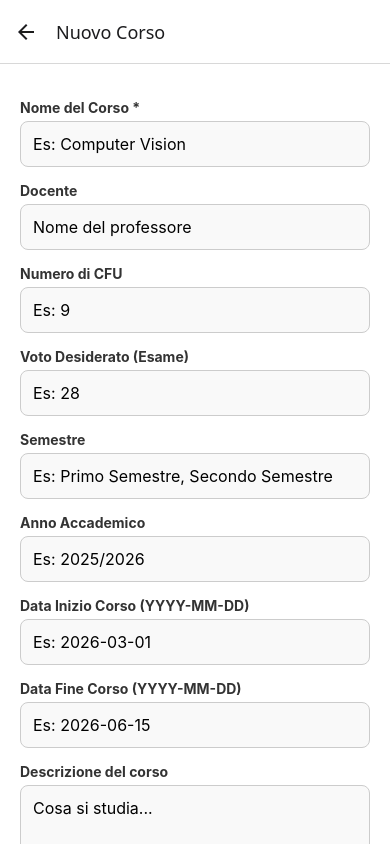
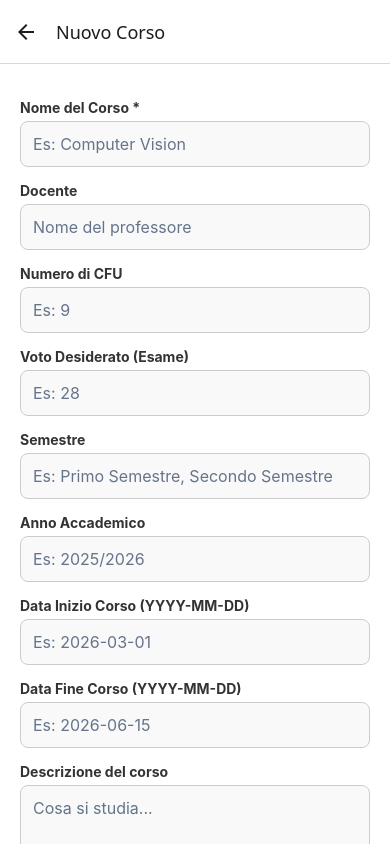
Before and after one commit to Angelo04-COP/Study-Exam-Planner, a React Native app: screen /AddCorso in a window 390 px wide. Built offline with nearby package versions, Linux system fonts and the light colour scheme.

Commit message:
Aggiustato problema modali

```diff
--- a/src/screens/add/AddCorsoScreen.tsx
+++ b/src/screens/add/AddCorsoScreen.tsx
@@ -1,6 +1,6 @@
 // src/screens/add/AddCorsoScreen.tsx
 import React, { useEffect, useState } from 'react';
-import { Alert, Keyboard, KeyboardAvoidingView, Platform, ScrollView, StyleSheet, Text, TextInput, TouchableOpacity, TouchableWithoutFeedback } from 'react-native';
+import { Alert, KeyboardAvoidingView, Platform, ScrollView, StyleSheet, Text, TextInput, TouchableOpacity } from 'react-native';
 import { aggiornaCorso, salvaNuovoCorso } from '../../constants/storage';
 
 export default function NuovoCorsoScreen({ route, navigation }: { route: any, navigation: any }) {
@@ -134,48 +134,51 @@ export default function NuovoCorsoScreen({ route, navigation }: { route: any, na
 
   return (
     <KeyboardAvoidingView
-    style={{ flex: 1 }}
-    behavior={Platform.OS === 'ios' ? 'padding' : 'height'}
+      style={{ flex: 1, backgroundColor: '#fff' }}
+      behavior={Platform.OS === 'ios' ? 'padding' : undefined}
+      // AGGIUNTA FONDAMENTALE: Calcola lo spazio della barra di navigazione in alto
+      keyboardVerticalOffset={Platform.OS === 'ios' ? 90 : 0}
     >
-    {/* Questo permette di chiudere la tastiera cliccando fuori dai campi */}
-    <TouchableWithoutFeedback onPress={Keyboard.dismiss}>
-
-    <ScrollView style={styles.container} keyboardShouldPersistTaps="handled">
+      <ScrollView
+        style={styles.container}
+        // Permette di cliccare fuori per chiudere la tastiera (senza bloccare il Web!)
+        keyboardShouldPersistTaps="handled"
+        // Aggiunge spazio extra in fondo per non far coprire il pulsante "Salva" dalla tastiera
+        contentContainerStyle={{ paddingBottom: 120}}
+      >
         <Text style={styles.label}>Nome del Corso *</Text>
-      <TextInput style={styles.input} placeholder="Es: Computer Vision" value={nome} onChangeText={setNome} />
+        <TextInput style={styles.input} placeholder="Es: Computer Vision" placeholderTextColor="#64748B" value={nome} onChangeText={setNome} />
 
         <Text style={styles.label}>Docente</Text>
-      <TextInput style={styles.input} placeholder="Nome del professore" value={docente} onChangeText={setDocente} />
+        <TextInput style={styles.input} placeholder="Nome del professore" placeholderTextColor="#64748B" value={docente} onChangeText={setDocente} />
 
         <Text style={styles.label}>Numero di CFU</Text>
-      <TextInput style={styles.input} placeholder="Es: 9" keyboardType="numeric" value={cfu} onChangeText={setCfu} />
+        <TextInput style={styles.input} placeholder="Es: 9" placeholderTextColor="#64748B" keyboardType="numeric" value={cfu} onChangeText={setCfu} />
 
         <Text style={styles.label}>Voto Desiderato (Esame)</Text>
-      <TextInput style={styles.input} placeholder="Es: 28" keyboardType="numeric" value={votoDesiderato} onChangeText={setVotoDesiderato} />
+        <TextInput style={styles.input} placeholder="Es: 28" placeholderTextColor="#64748B" keyboardType="numeric" value={votoDesiderato} onChangeText={setVotoDesiderato} />
 
         <Text style={styles.label}>Semestre</Text>
-      <TextInput style={styles.input} placeholder="Es: Primo Semestre, Secondo Semestre" value={semestre} onChangeText={setSemestre} />
+        <TextInput style={styles.input} placeholder="Es: Primo Semestre, Secondo Semestre" placeholderTextColor="#64748B" value={semestre} onChangeText={setSemestre} />
 
         <Text style={styles.label}>Anno Accademico</Text>
-      <TextInput style={styles.input} placeholder="Es: 2025/2026" value={annoAccademico} onChangeText={setAnnoAccademico} />
+        <TextInput style={styles.input} placeholder="Es: 2025/2026" placeholderTextColor="#64748B" value={annoAccademico} onChangeText={setAnnoAccademico} />
 
         <Text style={styles.label}>Data Inizio Corso (YYYY-MM-DD)</Text>
-      <TextInput style={styles.input} placeholder="Es: 2026-03-01" value={dataInizio} onChangeText={setDataInizio} />
+        <TextInput style={styles.input} placeholder="Es: 2026-03-01" placeholderTextColor="#64748B" value={dataInizio} onChangeText={setDataInizio} />
 
         <Text style={styles.label}>Data Fine Corso (YYYY-MM-DD)</Text>
-      <TextInput style={styles.input} placeholder="Es: 2026-06-15" value={dataFine} onChangeText={setDataFine} />
+        <TextInput style={styles.input} placeholder="Es: 2026-06-15" placeholderTextColor="#64748B"value={dataFine} onChangeText={setDataFine} />
 
         <Text style={styles.label}>Descrizione del corso</Text>
-      <TextInput style={[styles.input, styles.textArea]} placeholder="Cosa si studia..." multiline value={descrizione} onChangeText={setDescrizione} />
+        <TextInput style={[styles.input, styles.textArea]} placeholder="Cosa si studia..." placeholderTextColor="#64748B" multiline value={descrizione} onChangeText={setDescrizione} />
 
         <TouchableOpacity style={styles.btnSalva} onPress={handleSalvaCorso}>
           <Text style={styles.btnText}>{corsoDaModificare ? "Salva Modifiche" : "Salva Corso"}</Text>
         </TouchableOpacity>
+
       </ScrollView>
-
-    </TouchableWithoutFeedback>
     </KeyboardAvoidingView>
-
   );
 }
 
--- a/src/screens/add/AddEsameScreen.tsx
+++ b/src/screens/add/AddEsameScreen.tsx
@@ -1,7 +1,7 @@
 // src/screens/add/AddEsameScreen.tsx
 import { useIsFocused } from '@react-navigation/native';
 import React, { useEffect, useState } from 'react';
-import { ActivityIndicator, Alert, Keyboard, KeyboardAvoidingView, Platform, ScrollView, StyleSheet, Text, TextInput, TouchableOpacity, TouchableWithoutFeedback, View } from 'react-native';
+import { ActivityIndicator, Alert, KeyboardAvoidingView, Platform, ScrollView, StyleSheet, Text, TextInput, TouchableOpacity, View } from 'react-native';
 import { aggiornaEsame, getCorsi, salvaNuovoEsame } from '../../constants/storage';
 
 export default function NuovoEsameScreen({ route, navigation }: { route: any, navigation: any }) {
@@ -137,14 +137,19 @@ export default function NuovoEsameScreen({ route, navigation }: { route: any, na
 
   return (
     <KeyboardAvoidingView
-    style={{ flex: 1 }}
-    behavior={Platform.OS === 'ios' ? 'padding' : 'height'}
+      style={{ flex: 1, backgroundColor: '#fff' }}
+      behavior={Platform.OS === 'ios' ? 'padding' : undefined}
+      // AGGIUNTA FONDAMENTALE: Calcola lo spazio della barra di navigazione in alto
+      keyboardVerticalOffset={Platform.OS === 'ios' ? 90 : 0}
     >
-    {/* Questo permette di chiudere la tastiera cliccando fuori dai campi */}
-    <TouchableWithoutFeedback onPress={Keyboard.dismiss}>
-    <ScrollView style={styles.container} keyboardShouldPersistTaps="handled">
+      <ScrollView
+        style={styles.container}
+        keyboardShouldPersistTaps="handled"
+        contentContainerStyle={{ paddingBottom: 120 }}
+      >
         <Text style={styles.label}>Titolo Esame / Scadenza *</Text>
-      <TextInput style={styles.input} placeholder="Es: Presentazione Script Python" value={titolo} onChangeText={setTitolo} />
+        <TextInput style={styles.input} placeholder="Es: Presentazione Script Python" placeholderTextColor="#64748B" value={titolo} onChangeText={setTitolo} />
+
         <Text style={styles.label}>Corso di appartenenza *</Text>
         {corsiDisponibili.length === 0 ? (
           <Text style={styles.errorText}>Nessun corso trovato nel database locale. Crea prima un corso nella sezione Carriera!</Text>
@@ -175,10 +180,10 @@ export default function NuovoEsameScreen({ route, navigation }: { route: any, na
         )}
 
         <Text style={styles.label}>Data dell'Appello (YYYY-MM-DD)</Text>
-      <TextInput style={styles.input} placeholder="Es: 2026-06-18" value={data} onChangeText={setData} />
+        <TextInput style={styles.input} placeholder="Es: 2026-06-18" placeholderTextColor="#64748B" value={data} onChangeText={setData} />
 
         <Text style={styles.label}>Tipologia Esame</Text>
-      <TextInput style={styles.input} placeholder="Es: Scritto, Orale, Progetto" value={tipologia} onChangeText={setTipologia} />
+        <TextInput style={styles.input} placeholder="Es: Scritto, Orale, Progetto" placeholderTextColor="#64748B" value={tipologia} onChangeText={setTipologia} />
 
         <Text style={styles.label}>Note personali o promemoria</Text>
         <TextInput style={[styles.input, { height: 60 }]} placeholder="Es: Portare il PC..." multiline value={note} onChangeText={setNote} />
@@ -190,9 +195,8 @@ export default function NuovoEsameScreen({ route, navigation }: { route: any, na
         >
           <Text style={styles.btnText}>{esameDaModificare ? "Salva Modifiche" : "Salva Esame"}</Text>
         </TouchableOpacity>
+
       </ScrollView>
-
-    </TouchableWithoutFeedback>
     </KeyboardAvoidingView>
   );
 }
```
Lines whose indentation alone changed are shown as unchanged.
